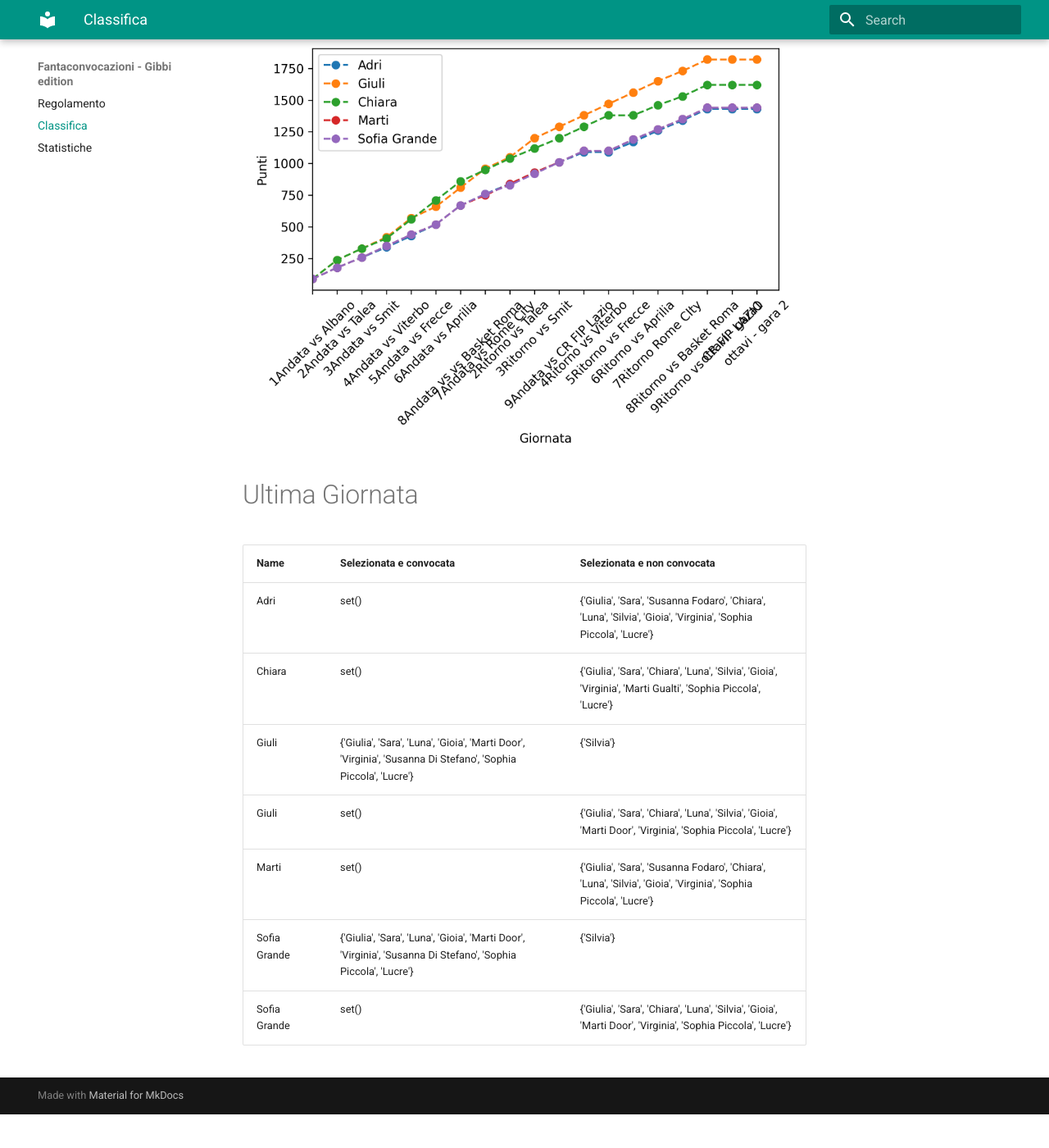
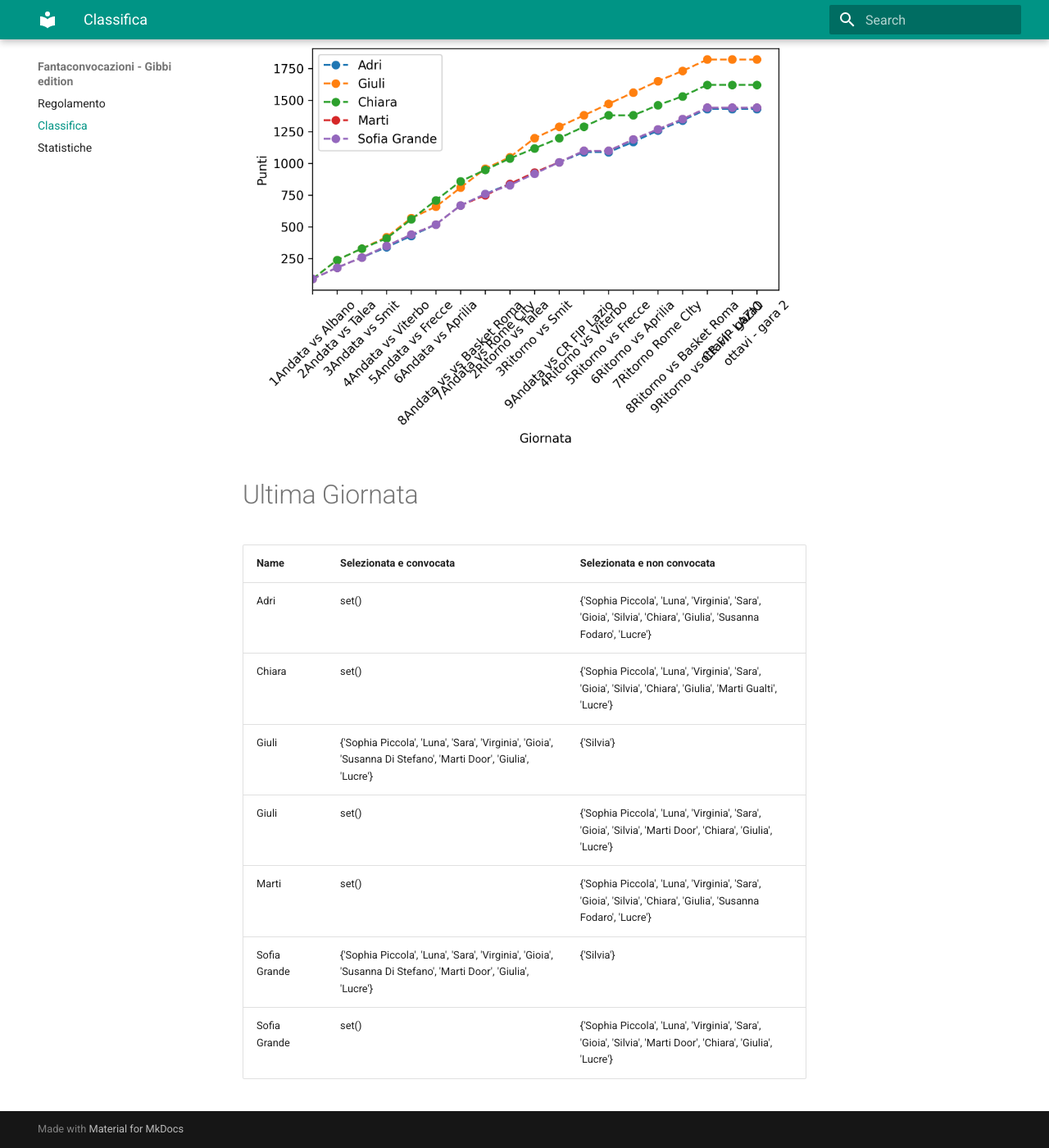
Before and after one commit to martinig94/fantagibbi, an MkDocs documentation site: the page built from docs/Classifica.md, in a window 1280 px wide and 1400 px high, scrolled down 565 px. Shown: the whole window at 82% size. Built offline with MkDocs 1.6.1 and Material for MkDocs 9.7.7, drawn with Linux system fonts in a browser that asks for light colours; before the commit the page ends 1924 px from its top, so only the background shows below that.

Commit message:
Auto-update from main.py

```diff
--- a/docs/Classifica.md
+++ b/docs/Classifica.md
@@ -18,11 +18,11 @@
 <!-- START_TABLE CORRECT -->
 | Name         | Selezionata e convocata                                                                                        | Selezionata e non convocata                                                                                      |
 |:-------------|:---------------------------------------------------------------------------------------------------------------|:-----------------------------------------------------------------------------------------------------------------|
-| Adri         | set()                                                                                                          | {'Giulia', 'Sara', 'Susanna Fodaro', 'Chiara', 'Luna', 'Silvia', 'Gioia', 'Virginia', 'Sophia Piccola', 'Lucre'} |
-| Chiara       | set()                                                                                                          | {'Giulia', 'Sara', 'Chiara', 'Luna', 'Silvia', 'Gioia', 'Virginia', 'Marti Gualti', 'Sophia Piccola', 'Lucre'}   |
-| Giuli        | {'Giulia', 'Sara', 'Luna', 'Gioia', 'Marti Door', 'Virginia', 'Susanna Di Stefano', 'Sophia Piccola', 'Lucre'} | {'Silvia'}                                                                                                       |
-| Giuli        | set()                                                                                                          | {'Giulia', 'Sara', 'Chiara', 'Luna', 'Silvia', 'Gioia', 'Marti Door', 'Virginia', 'Sophia Piccola', 'Lucre'}     |
-| Marti        | set()                                                                                                          | {'Giulia', 'Sara', 'Susanna Fodaro', 'Chiara', 'Luna', 'Silvia', 'Gioia', 'Virginia', 'Sophia Piccola', 'Lucre'} |
-| Sofia Grande | {'Giulia', 'Sara', 'Luna', 'Gioia', 'Marti Door', 'Virginia', 'Susanna Di Stefano', 'Sophia Piccola', 'Lucre'} | {'Silvia'}                                                                                                       |
-| Sofia Grande | set()                                                                                                          | {'Giulia', 'Sara', 'Chiara', 'Luna', 'Silvia', 'Gioia', 'Marti Door', 'Virginia', 'Sophia Piccola', 'Lucre'}     |
+| Adri         | set()                                                                                                          | {'Sophia Piccola', 'Luna', 'Virginia', 'Sara', 'Gioia', 'Silvia', 'Chiara', 'Giulia', 'Susanna Fodaro', 'Lucre'} |
+| Chiara       | set()                                                                                                          | {'Sophia Piccola', 'Luna', 'Virginia', 'Sara', 'Gioia', 'Silvia', 'Chiara', 'Giulia', 'Marti Gualti', 'Lucre'}   |
+| Giuli        | {'Sophia Piccola', 'Luna', 'Sara', 'Virginia', 'Gioia', 'Susanna Di Stefano', 'Marti Door', 'Giulia', 'Lucre'} | {'Silvia'}                                                                                                       |
+| Giuli        | set()                                                                                                          | {'Sophia Piccola', 'Luna', 'Virginia', 'Sara', 'Gioia', 'Silvia', 'Marti Door', 'Chiara', 'Giulia', 'Lucre'}     |
+| Marti        | set()                                                                                                          | {'Sophia Piccola', 'Luna', 'Virginia', 'Sara', 'Gioia', 'Silvia', 'Chiara', 'Giulia', 'Susanna Fodaro', 'Lucre'} |
+| Sofia Grande | {'Sophia Piccola', 'Luna', 'Sara', 'Virginia', 'Gioia', 'Susanna Di Stefano', 'Marti Door', 'Giulia', 'Lucre'} | {'Silvia'}                                                                                                       |
+| Sofia Grande | set()                                                                                                          | {'Sophia Piccola', 'Luna', 'Virginia', 'Sara', 'Gioia', 'Silvia', 'Marti Door', 'Chiara', 'Giulia', 'Lucre'}     |
 <!-- END_TABLE CORRECT -->
```
